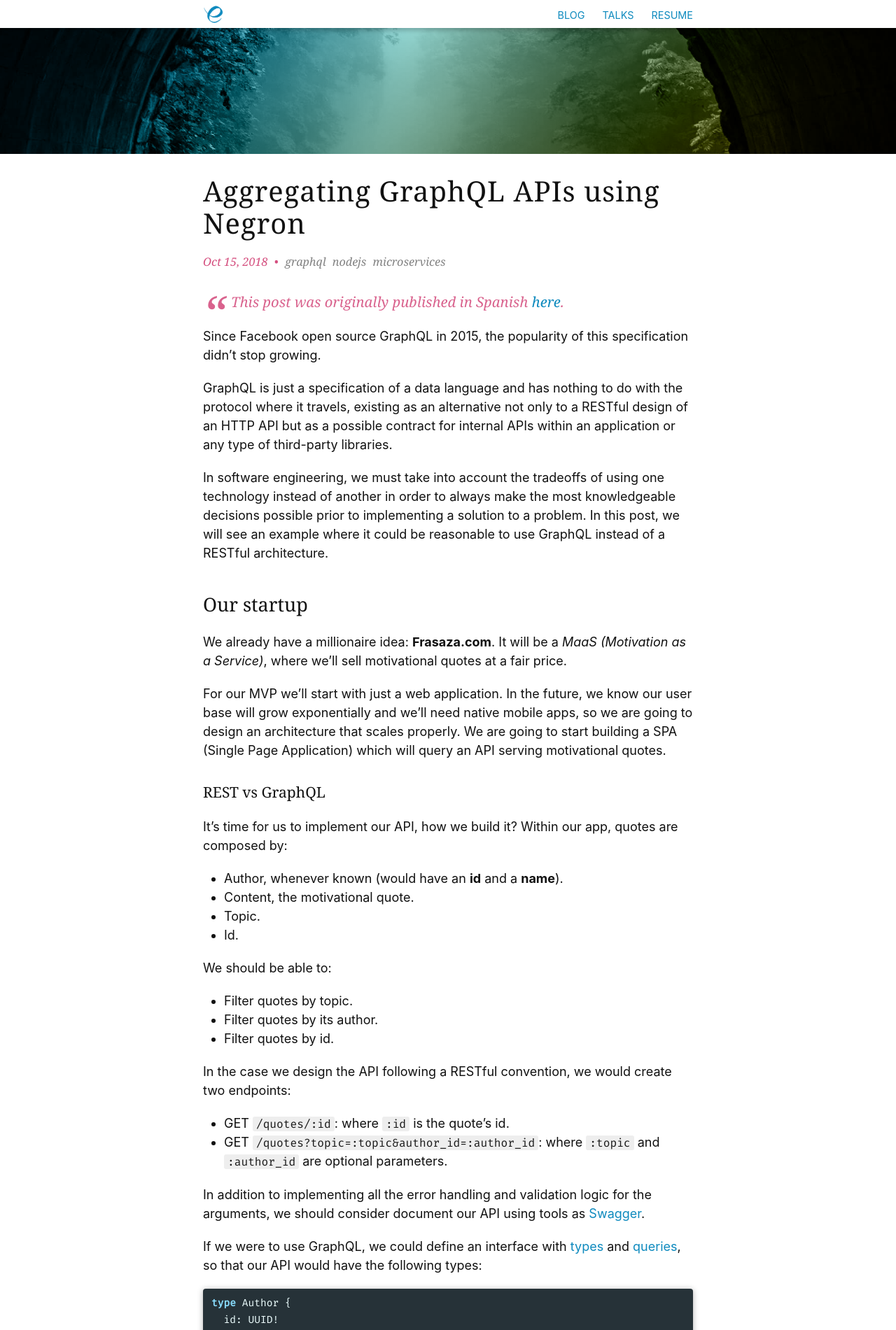
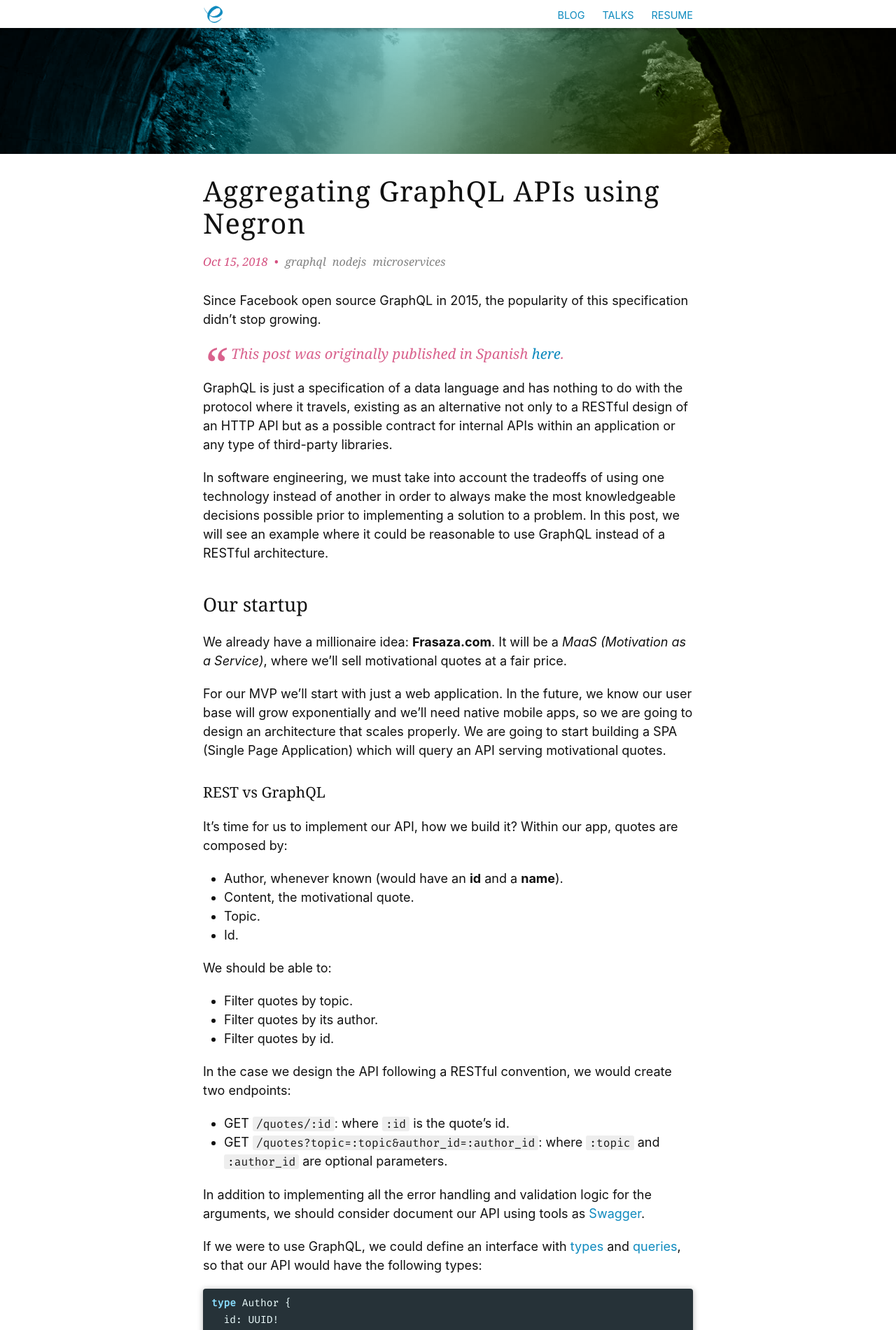
Before and after one commit to emibloque/emibloque, a Jekyll site: the page built from _posts/2018-10-15-aggregating-apis-with-negron.md, in a window 1280 px wide. Shown: the top 1901 px of the page at 70% size. Built offline with Jekyll 4.4.1, drawn with Linux system fonts in a browser that asks for light colours; some of the changed text lies outside the part shown.

Commit message:
Fix overflow and excerpt

```diff
--- a/_posts/2018-10-15-aggregating-apis-with-negron.md
+++ b/_posts/2018-10-15-aggregating-apis-with-negron.md
@@ -8,9 +8,9 @@ tags: graphql nodejs microservices
 image: "/assets/images/posts/aggregating-apis-with-negron/aaron-burden-718998-unsplash.jpg"
 ---
 
+Since Facebook open source GraphQL in 2015, the popularity of this specification didn't stop growing.
+
 > This post was originally published in Spanish [here](https://thecocktail.engineering/agregando-apis-graphql-con-negron-3ba1a75d8440){:target="\_blank"}.
-
-Since Facebook open source GraphQL in 2015, the popularity of this specification didn't stop growing.
 
 GraphQL is just a specification of a data language and has nothing to do with the protocol where it travels, existing as an alternative not only to a RESTful design of an HTTP API but as a possible contract for internal APIs within an application or any type of third-party libraries.
 
--- a/_sass/block/_b_post.scss
+++ b/_sass/block/_b_post.scss
@@ -63,4 +63,8 @@
   p {
     margin: 20px 0;
   }
+
+  code {
+    overflow-wrap: break-word;
+  }
 }
```
